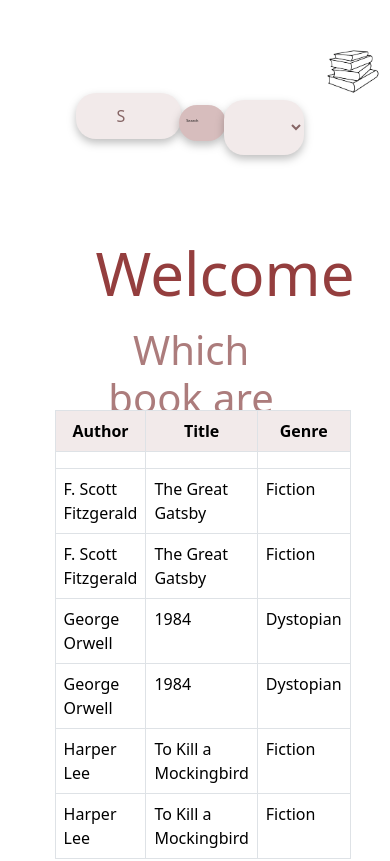
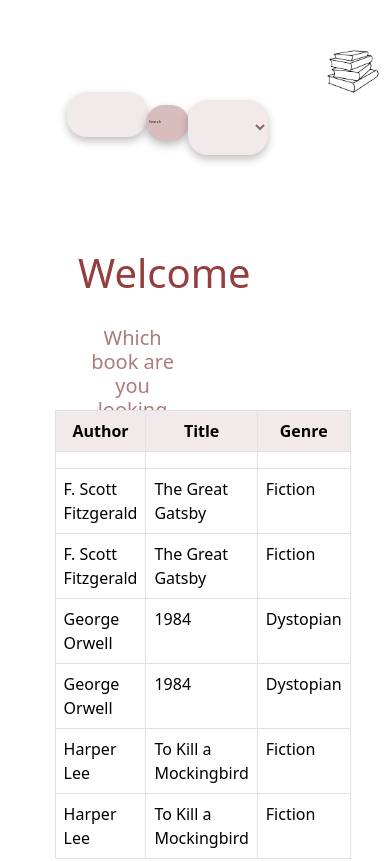
Before and after one commit to JovanaKrstevska/online-books-app, a React (Create React App) app: page / in a window 390 px wide. Shown: the top 861 px of the page. Built offline with nearby package versions, Linux system fonts and the light colour scheme.

Commit message:
finishing online-books app

```diff
--- a/src/components/BooksLayout/BooksLayout.css
+++ b/src/components/BooksLayout/BooksLayout.css
@@ -55,3 +55,42 @@
     color: #AC7C7C;
     font-weight: lighter;
 }
+
+@media only screen and (max-width: 1200px){
+    .booksLayoutContainer{
+        width: 70%;
+    }
+    .title h1{
+        font-size: 50px;
+    }
+    .title h3{
+        font-size: 30px;
+    }
+}
+
+@media only screen and (max-width: 650px){
+    .searchBarDiv{
+        width: 90%;
+    }
+}
+
+@media only screen and (max-width: 650px){
+    .searchBarDiv{
+        width: 90%;
+    }
+}
+
+@media only screen and (max-width: 430px){
+    .booksLayoutContainer{
+        width: 40%;
+    }
+    .title h1{
+        font-size: 40px;
+    }
+    .title h3{
+        font-size: 20px;
+    }
+    .searchBarDiv{
+        width: 50%;
+    }
+}
```
